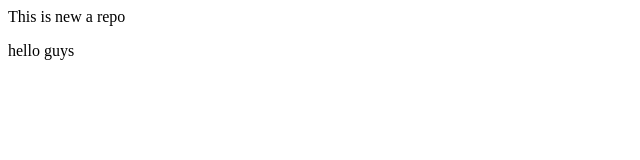
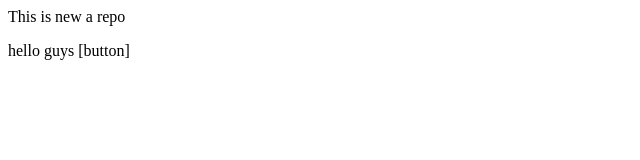
Before and after one commit to codersanni/localrepoo, a plain HTML site: page index.html in a window 1280 px wide. Shown: the full height of the page, 0-640 px from the left. Drawn offline with Linux system fonts and the light colour scheme.

```diff
--- a/index.html
+++ b/index.html
@@ -1,2 +1,2 @@
 <p>This is new a repo</p>
-<p>hello guys</p>
+<p>hello guys [button]</p>
```
